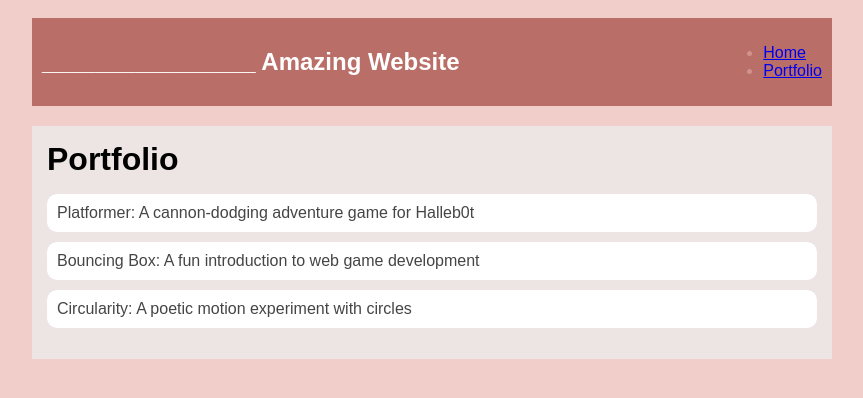
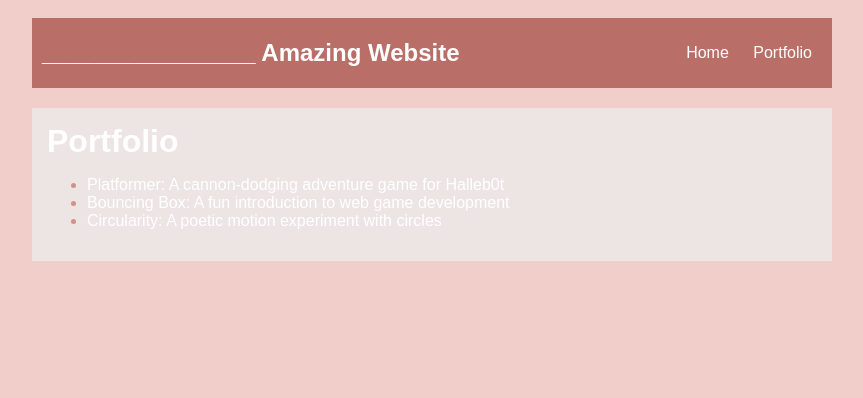
Before and after one commit to MakaylaSykes8519980/MakaylaSykes8519980.github.io, a plain HTML site: page portfolio.html in a window 1280 px wide. Shown: the whole page, without its empty margins (208-1071 px from the left). Drawn offline with Linux system fonts and the light colour scheme.

Commit message:
css done

```diff
--- a/style.css
+++ b/style.css
@@ -26,7 +26,7 @@ body {
    #nav-ul {
        list-style-image: none;
    }
-   .nav-li
+   .nav-li {
        display: inline-block;
        padding: 0 10px;
    }
@@ -60,29 +60,3 @@ body {
    h2, h3 {
        margin: 0px;
    }
-
-/* portfolio styles */
-         .content h1 {
-             color: black;
-         }
-
-         #portfolio {
-             list-style-type: none;
-             padding-left: 0;
-         }
-
-         #portfolio li {
-             background: #fff;
-             padding: 10px;
-             border-radius: 10px;
-             margin-bottom: 10px;
-         }
-
-         #portfolio li:hover {
-             background: #eee;
-         }
-
-         #portfolio a {
-             text-decoration: none;
-             color: #454545;
-         }
```
